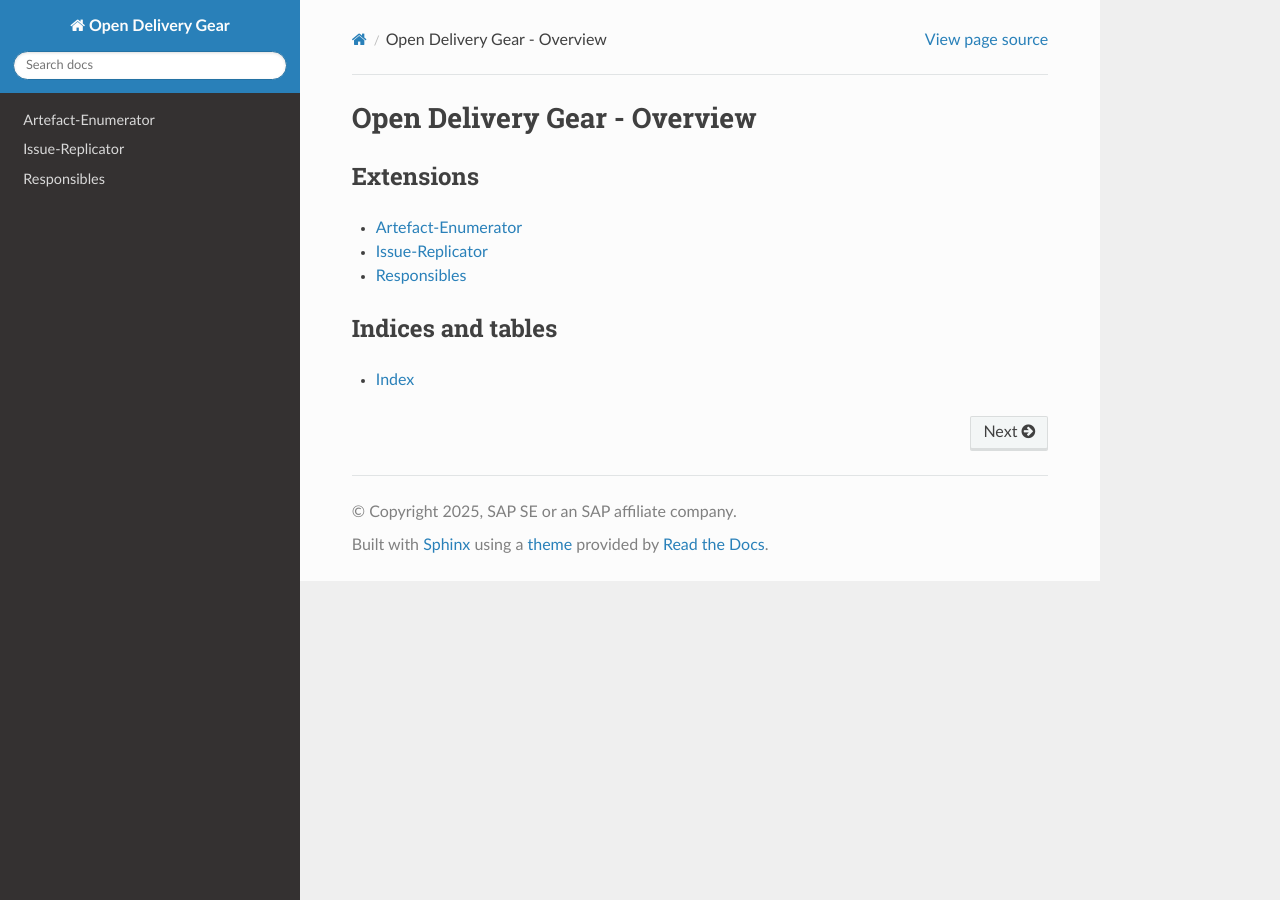
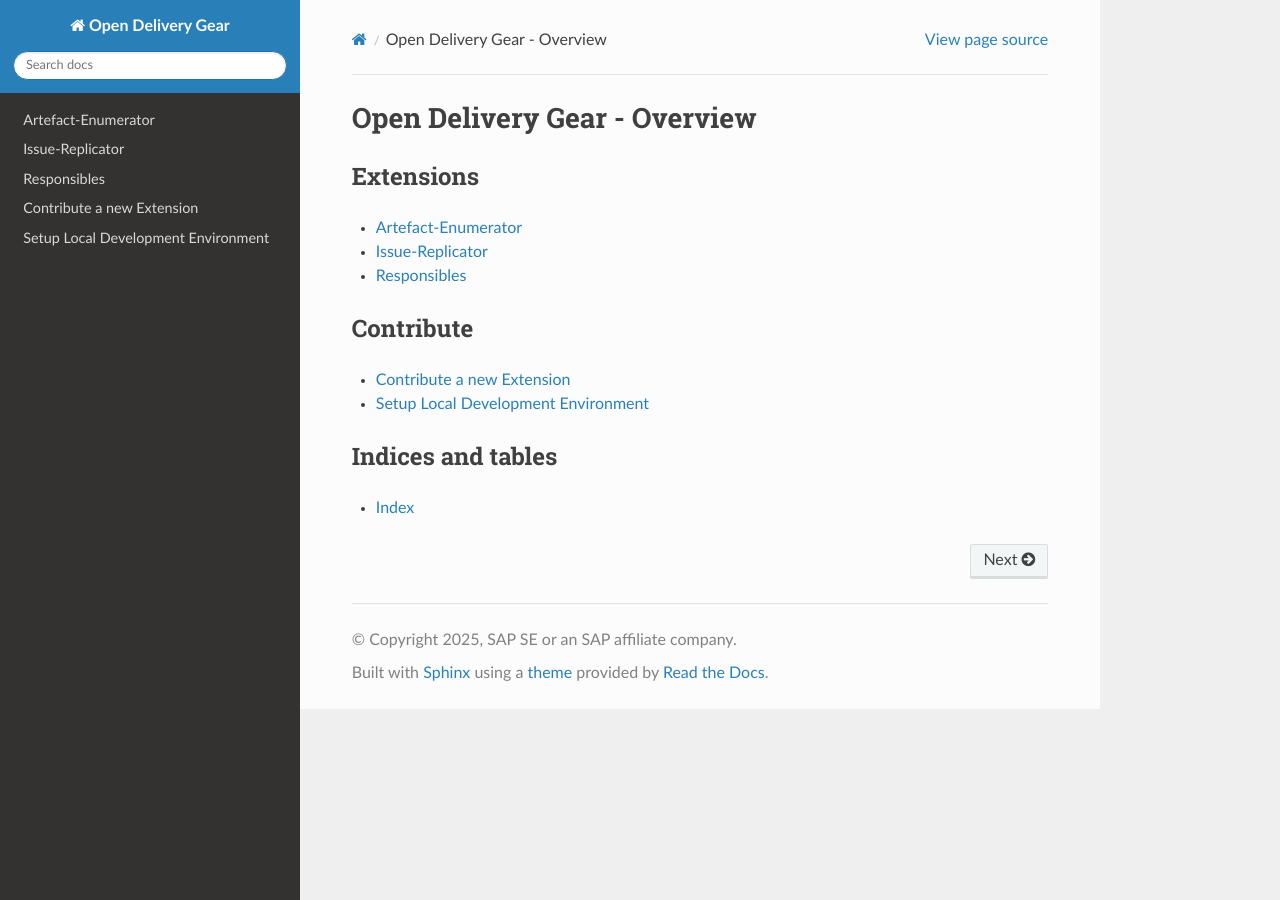
Before and after one commit to open-component-model/delivery-service, a Sphinx documentation site: the page built from docs/index.rst, in a window 1280 px wide. Built offline with Sphinx 7.4.7 and the Read the Docs theme 3.1.0, drawn with Linux system fonts in a browser that asks for light colours; some of the changed lines change nothing that is shown.

Commit message:
Add initial version of extension contribution guide

```diff
--- /dev/null
+++ b/docs/contribute/extension.rst
@@ -0,0 +1,351 @@
+==========================
+Contribute a new Extension
+==========================
+
+.. note::
+   In case the extension is planned to be "loosely coupled", meaning it will
+   not run as part of the Open Delivery Gear deployment but standalone and only
+   reporting data via the delivery-service API, the steps
+   :ref:`extensions-configuration`, :ref:`helm-chart`, :ref:`oci-image` and
+   :ref:`python-package` might be skipped.
+
+Setup Local Development Environment
+===================================
+For instructions on how to setup a local development environment, please refer
+to :doc:`/contribute/local_setup`.
+
+Model
+=====
+As a first step, a new data model must be defined which is used by the
+extension for its emitted data objects. These models are defined in the
+`odg.model` module of the delivery-service
+(`ref <https://github.com/open-component-model/delivery-service/blob/master/odg/model.py>`_).
+
+Therefore, the new extension must be defined as additional `Datasource`
+(usually just the name of the extension) and at least one additional
+`Datatype`. There are three kinds of datatypes:
+
+.. _meta-types:
+
+#. *Meta Types*
+
+   Those datatypes are not directly related to any type of finding or a single
+   extension, but rather used internally by the Open Delivery Gear. Most
+   presumably the new extension does not have to define any of those datatypes.
+
+#. *Finding Types*
+
+   Finding types are those which can be assigned a certain "severity", meaning
+   that the desired state is not met and it should be processed "somehow".
+
+#. *Informational Types*
+
+.. _informational-types:
+
+   The informational types are used to store information without any
+   "severity". Those might be used to enrich the findings or just to provide
+   information on certain artefacts.
+
+To create a mapping between the `Datasource` and the `Datatypes` it emits (and
+vice-versa), the respective util functions `datasource()` and `datatypes()`
+must be updated as well.
+
+After that, the actual **schema** of the just added `Datatypes` must be
+defined. This schema must be adhered to when uploading data via the API.
+Therefore, it is necessary to add a new dataclass with the desired structure
+for each `Datatype`. Afterwards, this new dataclass must be added to the list
+of allowed types for the `data` property of the `ArtefactMetadata` class.
+
+.. _artefact-metadata:
+
+Artefact Metadata
+^^^^^^^^^^^^^^^^^
+
+The model defined by the `ArtefactMetadata` class is the structure which is
+expected by the delivery-service API for CRUD operations of data. It contains
+an `artefact`, which identifies the OCM reference the data belongs to. The
+`meta` field is used to store the information of the before described
+`Datasource` and `Datatype`. Also, it might contain responsibles that should be
+used later on for the reporting via GitHub issues (see
+:doc:`issue-replicator extension </extensions/issue_replicator>`). Last but not
+least, the `discovery_date` and `allowed_processing_time` are used to determine
+the due-date of findings. This means it is not required for data which is
+purely informational (see :ref:`meta types <meta-types>` or
+:ref:`informational types <informational-types>`).
+
+.. _key:
+
+Key
+^^^
+
+To be able to uniquely identify already existing database entries, it is
+required for each `ArtefactMetadata` instance to define a unique `key`
+property. This `key` always consists of the `artefact`, `Datasource`,
+`Datatype` as well as the `key` defined by the `data` class (if there is any).
+This means, in case it is expected that there may be multiple entries per tuple
+of `artefact`, `Datasource` and `Datatype`, the new class must define a unique
+`key` property as well.
+
+.. note::
+   See `gardener/cc-utils#1166 <https://github.com/gardener/cc-utils/pull/1166/files>`_
+   as an example for this chapter. Please note that the `dso.model` module in
+   the pull request has been replaced by the `odg.model` module in the
+   delivery-service.
+
+.. _extensions-configuration:
+
+Extensions Configuration
+========================
+
+Configuration for each extension should be provided via the interface defined
+in the `odg.extensions_cfg` module
+(`ref <https://github.com/open-component-model/delivery-service/blob/master/odg/extensions.py>`_).
+A minimal set of configuration parameters is defined by the required base class
+`ExtensionCfgMixins`. In case the extension is expected to be working with
+backlog items (more on that topic in :ref:`extension-triggers` and
+:ref:`artefact-enumerator`), the `BacklogItemMixins` base class must be used
+instead. Usually, an extension will also require the `delivery_service_url` to
+be defined to be able to access the delivery-service and an `interval` or
+`schedule`.
+
+Once a suitable dataclass for the extension is defined, it must be added to the
+`ExtensionsConfiguration` class as optional property as well. Such an
+`ExtensionsConfiguration` will be available to the workload in the cluster via
+a mounted ConfigMap (more on that topic in :ref:`helm-chart`).
+
+.. note::
+   See `open-component-model/delivery-service@b635470
+   <https://github.com/open-component-model/delivery-service/commit/b6354706c7545eacd571271472807c95aa2525da>`_
+   as an example for this chapter.
+
+.. _findings-configuration:
+
+Findings Configuration
+======================
+
+If the extension emits findings, it will also be necessary to add the new
+finding type to the findings configuration (see `odg.findings_cfg` module for
+the model definition and `odg/findings_cfg.yaml` for the example used for the
+local development). The most important part are the `categorisations` which
+define the supported "severities" with extra information like for example the
+`allowed_processing_time`. Also, if the findings should be reported as GitHub
+issues, the `issues` property has to be configured accordingly too (see
+:ref:`issue-replicator` as well).
+
+.. note::
+   See `open-component-model/delivery-service@15dabcf
+   <https://github.com/open-component-model/delivery-service/commit/15dabcf1b9f439b0d4eff6b60aa7f7310819bd09>`_
+   as an example for this chapter.
+
+Actual Extension
+================
+
+When implementing the actual extension, it has to be considered *where* it
+should run (as part of the Open Delivery Gear deployment vs. standalone) and
+*when* it should run (i.e. regularly as a cronjob, triggered by artefact
+updates or both). In case the extension is expected to be run standalone, you
+might want to skip the section :ref:`extension-triggers` as a standalone
+running extension must take care of triggering on its own.
+
+.. _extension-triggers:
+
+Extension Triggers
+^^^^^^^^^^^^^^^^^^
+
+The Open Delivery Gear currently features two kinds of triggers:
+
+#. *Kubernetes Cronjob*
+
+   As the title already states, an extension can be modelled as regular
+   Kubernetes Cronjob with a well-defined `schedule`. If running as a Cronjob,
+   the extension might has to be able to retrieve the information for which
+   artefacts it should run. This is relevant as the :ref:`artefact-metadata`
+   requires the data to be always correlated to a certain `artefact`. This
+   information should be passed to the extension using the
+   :ref:`extensions-configuration`.
+
+#. *Artefact-Enumerator*
+
+   Another common trigger is the artefact-enumerator (see
+   :doc:`artefact-enumerator extension </extensions/artefact_enumerator>`). The
+   artefact-enumerator itself is a Kubernetes Cronjob as described before which
+   retrieves a list of artefacts via the :ref:`extensions-configuration`. For
+   these artefacts, it periodically checks if there are any updates or the
+   `interval` for a certain extension has passed, and if that is the case, it
+   creates a `BacklogItem` custom resource. The backlog-controller extension
+   itself reconciles these resources and scales the Kubernetes Deployment of
+   the affected extension accordingly. This means, if the new extension uses
+   this trigger, it should be designed to always process the `artefact` defined
+   by one `BacklogItem` at a time. For that, the `process_backlog_items`
+   utility function, defined in the `odg.util` module
+   (`ref <https://github.com/open-component-model/delivery-service/blob/master/odg/util.py>`_),
+   should be used.
+
+.. note::
+   The `already existing extensions <https://github.com/open-component-model/delivery-service/tree/master/charts/extensions/charts>`_
+   and their respective implementations can be always used as a reference how
+   either a Kubernetes Cronjob or a `BacklogItem` based approach via the
+   artefact-enumerator might look like.
+
+General Flow
+^^^^^^^^^^^^
+
+The general flow for extensions which are intended to submit `ArtefactMetadata`
+via the delivery-service API is usually very similar. If the extension is
+written in Python, the `delivery-client
+<https://github.com/gardener/cc-utils/blob/master/delivery/client.py>`_ should
+be used which already contains functionality for the below described points:
+
+#. Fetch existing `ArtefactMetadata` entries
+
+   As a first step, the existing `ArtefactMetadata` entries for the current
+   `artefact` should be queried using the `POST /artefacts/metadata/query`
+   endpoint of the delivery-service. This is required to be able to delete the
+   obsolete entries afterwards in step (3).
+
+#. Submit new entries and update existing ones
+
+   The new or updated entries must be submitted using the
+   `PUT /artefacts/metadata` endpoint. This will upload new entries to the
+   delivery-db or update existing entries in case the :ref:`key` matches.
+   Also, if enabled (see :ref:`discovery-date`), existing entries may be used
+   to lookup the initial `discovery_date` of a finding and use it for the newly
+   submitted ones as well in order to ensure correctness of the actual
+   `discovery_date`. Otherwise, updating the `artefact` to a new version would
+   always reset the `discovery_date`.
+   Apart from the entries containing the findings, an extra entry of type
+   `meta/artefact_scan_info` must be submitted for each `artefact`. This info
+   object is used to store information about the last execution and that an
+   `artefact` has been scanned in general (see
+   :ref:`example <artefact-scan-info>`).
+
+#. Delete obsolete entries
+
+   At last, entries which were fetched in step (1) but not submitted anymore in
+   step (2) may be deleted using the `DELETE /artefacts/metadata` endpoint.
+   This is required to ensure that outdated findings or informational entries
+   are not reported anymore.
+
+.. _discovery-date:
+
+Discovery Date
+==============
+
+In case the extension emits data objects which are findings, it is relevant to
+store the first `discovery_date` to be able to determine the actual due-date.
+Therefore, the `discovery_date` is part of the `ArtefactMetadata` model. To
+re-use the initial `discovery_date` of a finding, and don't reset it as part of
+every new scan, it must be defined when a finding is to be interpreted as equal
+so that the `discovery_date` must be re-used. In the most trivial example, this
+is the case when the `data` key is equal. However, there might be cases where
+this is not enough, for example for vulnerability findings, the
+`discovery_date` must be re-used in case the CVE and the package is the same,
+even if the package-version (which is part of the `data` key) changes.
+Therefore, the behaviour must be defined in the `PUT /artefacts/metadata` route
+(see `open-component-model/delivery-service@6697e50
+<https://github.com/open-component-model/delivery-service/commit/6697e5045d080d72c70b2ccaa214ffcaa8d0e244>`_
+as an example how to define this behaviour). In case it is not defined, the
+`discovery_date` will be always consumed as it is defined in the new
+`ArtefactMetadata` entry.
+
+.. _artefact-enumerator:
+
+Artefact-Enumerator
+===================
+
+If the artefact-enumerator was chosen as trigger in :ref:`extension-triggers`,
+it is necessary to inform the artefact-enumerator about this extension and that
+it should create `BacklogItems` for it. Therefore, a minor change must be added
+to the artefact-enumerator (see `open-component-model/delivery-service@68d6f5b
+<https://github.com/open-component-model/delivery-service/commit/68d6f5bd322bd018a67e54784804d65dde3f2a38>`_).
+
+.. note::
+   In the future, it is planned that this must not be explicitly defined
+   anymore but the artefact-enumerator should instead automatically detect
+   which extensions require `BacklogItems` to be created.
+
+.. _issue-replicator:
+
+Issue-Replicator
+================
+
+In order to enable the
+:doc:`issue-replicator extension </extensions/issue_replicator>` to also report
+findings for the new extension, it must be defined how the findings should be
+templated into a GitHub issue. Therefore, a minor change must be added to the
+issue-replicator (see `open-component-model/delivery-service@adb7239
+<https://github.com/open-component-model/delivery-service/commit/adb723957c2f6ec115ac702463f94802b35ed6df>`_).
+Also, the `issues` property of the :ref:`findings-configuration` must be
+configured accordingly.
+
+.. _helm-chart:
+
+Helm Chart
+==========
+
+If the extension should be deployed as part of the Open Delivery Gear
+deployment, it must be added as subchart to the `extensions` Helm chart
+(`ref <https://github.com/open-component-model/delivery-service/tree/master/charts/extensions/charts>`_).
+Based on the trigger (see :ref:`extension-triggers`), either a Kubernetes
+Deployment or Cronjob should be used. In all cases, it can be assumed that
+an `extensions-cfg` and a `findings-cfg` ConfigMap exists which may be mounted
+as volume. Also, in case an OCM lookup is required, the `ocm-repo-mappings`
+ConfigMap should be used. If any secrets are required by the extension, those
+can be mounted as well by referencing the Secrets
+`secret-factory-<SECRET_TYPE>`.
+
+.. note::
+   It might be very helpful to use the `already existing extensions
+   <https://github.com/open-component-model/delivery-service/tree/master/charts/extensions/charts>`_
+   as reference and adjust them accordingly.
+
+.. _oci-image:
+
+OCI Image
+=========
+
+In case the extension does not require any additional installations, the
+general purpose extensions OCI image can be re-used (`ref
+<https://github.com/open-component-model/delivery-service/blob/master/Dockerfile.extensions>`_).
+Otherwise, a new Dockerfile `Dockerfile.extensions.<EXTENSION_NAME>` must be
+created and added to the `build
+<https://github.com/open-component-model/delivery-service/blob/master/.github/workflows/build.yaml>`_.
+In both cases, a Helm chart mapping must be added to the `build
+<https://github.com/open-component-model/delivery-service/blob/master/.github/workflows/build.yaml>`_
+as well.
+
+.. _python-package:
+
+Python Package
+==============
+
+The default extensions image built from `Dockerfile.extensions` installs the
+Python package `ocm-gear-extensions` which contains the sources of all Python
+extensions. In case this image is re-used, the module(s) of the new extension
+must be included in the Python package (`ref
+<https://github.com/open-component-model/delivery-service/blob/master/setup.extensions.py>`_).
+
+Examples
+========
+
+.. _artefact-scan-info:
+
+Artefact Scan Info
+^^^^^^^^^^^^^^^^^^
+
+.. code-block:: yaml
+
+  artefact:
+    component_name: example.org/my-component
+    component_version: 0.1.0
+    artefact_kind: resource
+    artefact:
+      artefact_name: my-resource
+      artefact_version: 0.1.0
+      artefact_type: ociImage
+      artefact_extra_id:
+        version: 0.1.0
+  meta:
+    type: meta/artefact_scan_info
+    datasource: <NEW_EXTENSION>
+  data: {} # optional properties describing the scan
--- /dev/null
+++ b/docs/contribute/local_setup.rst
@@ -0,0 +1,5 @@
+===================================
+Setup Local Development Environment
+===================================
+
+WIP
--- a/docs/index.rst
+++ b/docs/index.rst
@@ -11,6 +11,15 @@ Extensions
 
    extensions/*
 
+Contribute
+==========
+
+.. toctree::
+   :titlesonly:
+   :glob:
+
+   contribute/*
+
 Indices and tables
 ==================
 
```
